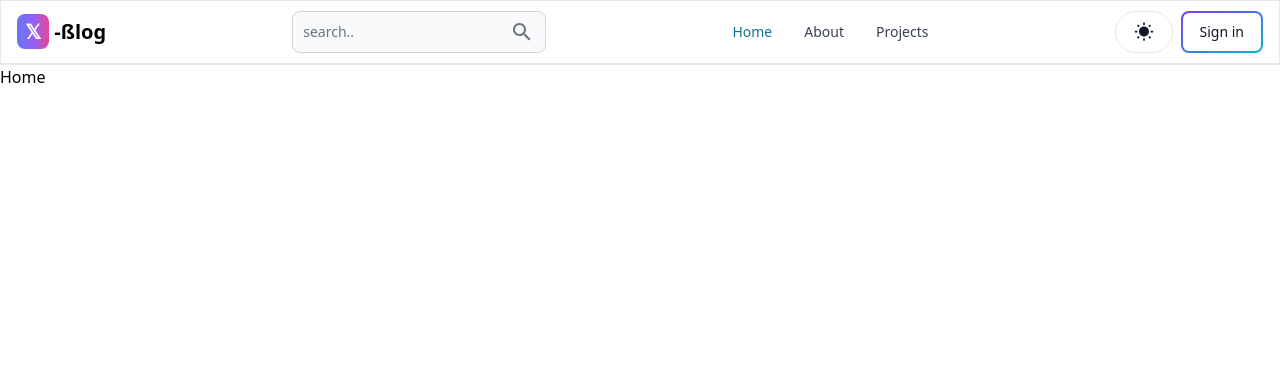
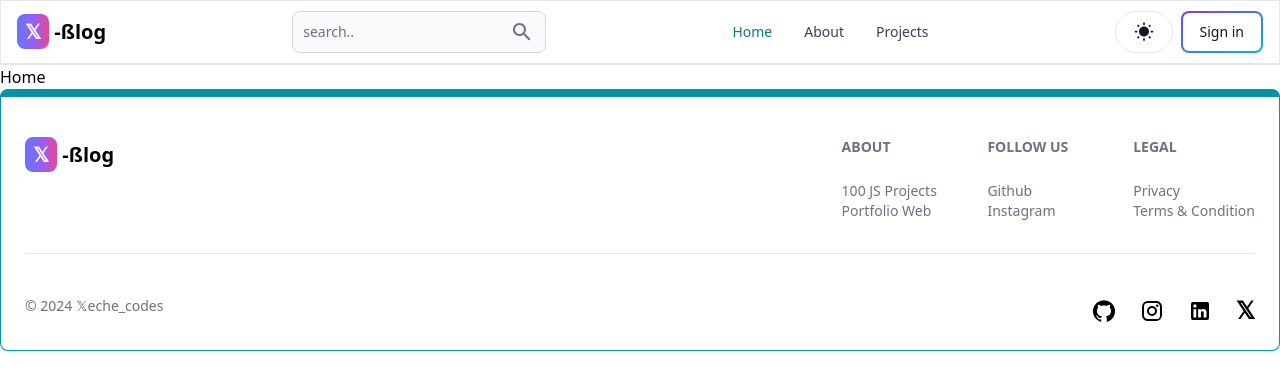
Before and after one commit to Eche00/Blogapp, a React (Vite) app in the folder client/: page / in a window 1280 px wide. Shown: the top 390 px of the page. Built offline with nearby package versions, Linux system fonts and the light colour scheme.

Commit message:
footer ui created

```diff
--- /dev/null
+++ b/client/src/components/Footer.jsx
@@ -0,0 +1,106 @@
+import React from "react";
+import { Footer } from "flowbite-react";
+import { Link } from "react-router-dom";
+import { GitHub, Instagram, LinkedIn } from "@mui/icons-material";
+
+function FooterComp() {
+  return (
+    <Footer container className=" border border-t-8 border-teal-500">
+      <div className=" w-full max-w-7xl mx-auto">
+        <div className=" grid w-full justify-between sm:flex md:grid-cols-1">
+          {/*logo*/}
+
+          <div className=" my-5">
+            <Link
+              to="/"
+              className=" self-center whitespace-nowrap text-lg sm:text-xl font-semibold dark:text-white">
+              <span className=" p-2 py-1 rounded-lg bg-gradient-to-r from-indigo-500 via-purple-500 to-pink-500 text-white dark:text-black">
+                𝕏
+              </span>{" "}
+              -ßlog
+            </Link>
+          </div>
+          {/*footer titles*/}
+          <div className="grid grid-cols-2 gap-8 mt-4 sm:grid-cols-3 sm:gap-6">
+            <div>
+              <Footer.Title title="About" />
+              <div>
+                <Footer.LinkGroup col>
+                  <Footer.Link
+                    href="#"
+                    target="_blank"
+                    rel="noopener noreferrer">
+                    100 JS Projects
+                  </Footer.Link>
+                </Footer.LinkGroup>
+
+                <Footer.LinkGroup col>
+                  <Footer.Link
+                    href="#"
+                    target="_blank"
+                    rel="noopener noreferrer">
+                    Portfolio Web
+                  </Footer.Link>
+                </Footer.LinkGroup>
+              </div>
+            </div>
+            {/** follow us */}
+            <div>
+              <Footer.Title title="Follow us" />
+              <div>
+                <Footer.LinkGroup col>
+                  <Footer.Link
+                    href="#"
+                    target="_blank"
+                    rel="noopener noreferrer">
+                    Github
+                  </Footer.Link>
+                </Footer.LinkGroup>
+
+                <Footer.LinkGroup col>
+                  <Footer.Link
+                    href="#"
+                    target="_blank"
+                    rel="noopener noreferrer">
+                    Instagram
+                  </Footer.Link>
+                </Footer.LinkGroup>
+              </div>
+            </div>
+            {/** Legal */}
+            <div>
+              <Footer.Title title="Legal" />
+              <div>
+                <Footer.LinkGroup col>
+                  <Footer.Link href="#">Privacy</Footer.Link>
+                </Footer.LinkGroup>
+
+                <Footer.LinkGroup col>
+                  <Footer.Link href="#">Terms & Condition</Footer.Link>
+                </Footer.LinkGroup>
+              </div>
+            </div>
+          </div>
+        </div>
+        <Footer.Divider />
+        <div className="w-full sm:flex sm:items-center sm:justify-between ">
+          <div>
+            <Footer.Copyright
+              href=""
+              by="𝕏eche_codes"
+              year={new Date().getFullYear()}
+            />
+          </div>
+          <div className=" flex  items-center gap-6 mt-4 sm:mt-2 sm:justify-center">
+            <Footer.Icon href="" icon={GitHub} />
+            <Footer.Icon href="" icon={Instagram} />
+            <Footer.Icon href="" icon={LinkedIn} />
+            <p className=" text-2xl font-semibold ">𝕏</p>
+          </div>
+        </div>
+      </div>
+    </Footer>
+  );
+}
+
+export default FooterComp;
--- a/client/src/components/Head.jsx
+++ b/client/src/components/Head.jsx
@@ -1,12 +1,14 @@
 import React from "react";
 import { Outlet } from "react-router-dom";
 import Header from "./Header";
+import Footer from "./Footer";
 
 function Head() {
   return (
     <div>
       <Header />
       <Outlet />
+      <Footer />
     </div>
   );
 }
```
